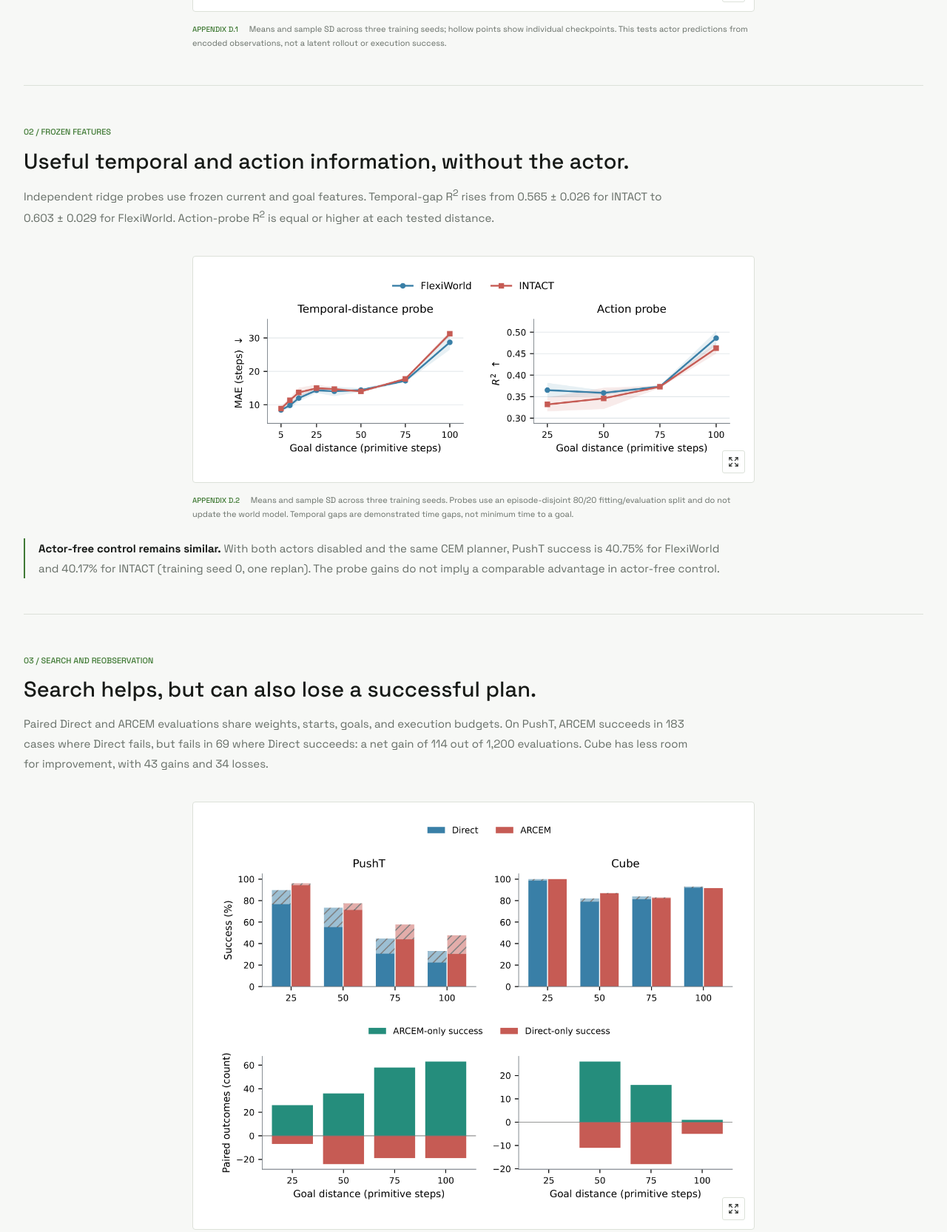
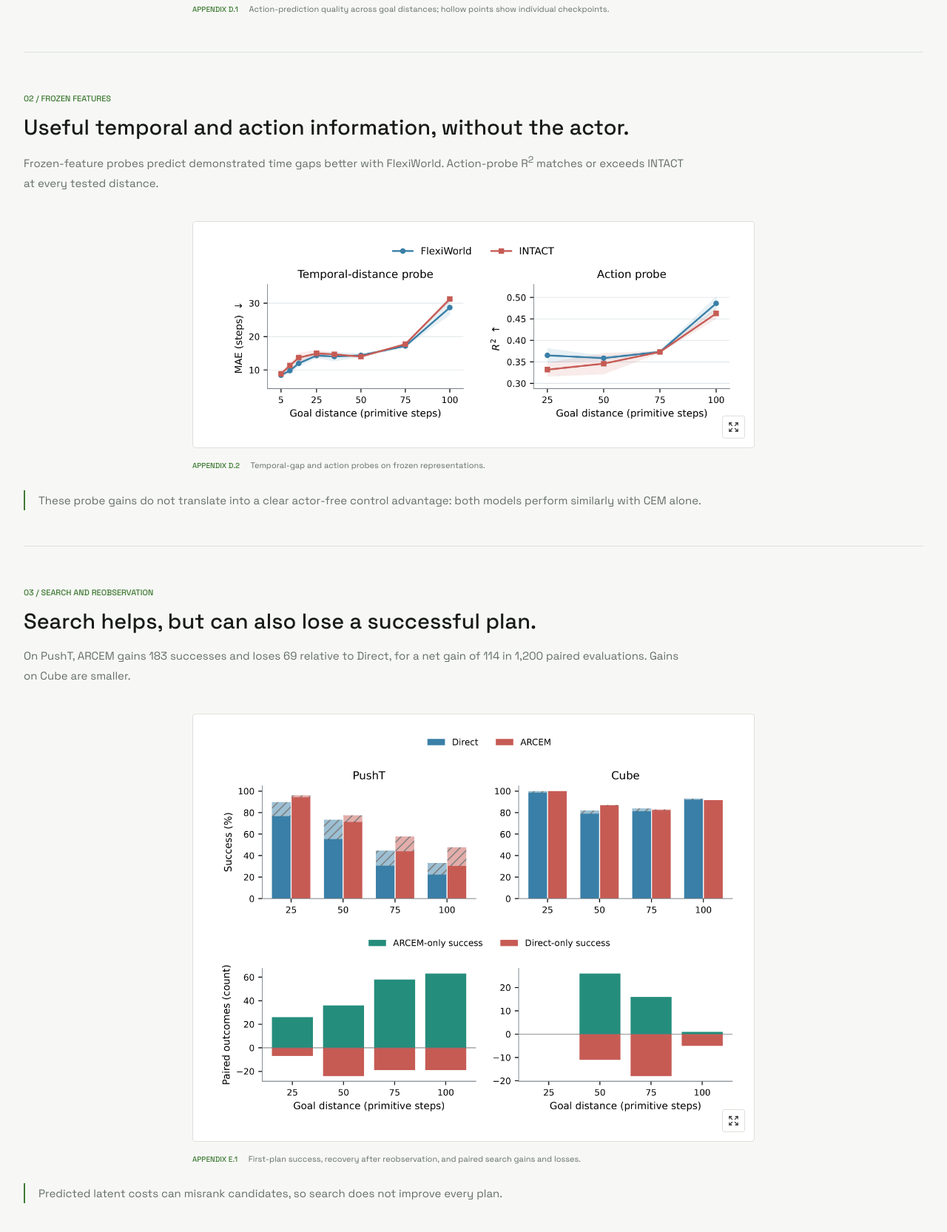
Before and after one commit to Shidu-Ren/FlexiWorld-Project-Page, a website: page index.html in a window 1280 px wide. Shown: the part 8429-10095 px from the top of the page at 74% size. Drawn offline with Linux system fonts and the light colour scheme.

Commit message:
Condense diagnostics copy while preserving key findings

```diff
--- a/index.html
+++ b/index.html
@@ -591,8 +591,7 @@
         <div class="heading-row reveal">
           <h2>Where do the<br />gains come from?</h2>
           <p>
-            Matched comparisons separate action prediction, information in frozen
-            features, and the effects of search and reobservation.
+            A closer look at action prediction, learned features, and search.
           </p>
         </div>
 
@@ -600,10 +599,9 @@
           <div class="diagnostic-heading reveal">
             <span class="eyebrow">01 / ACTION PREDICTION</span>
             <h3 id="action-study-title">Better action predictions at longer goal distances.</h3>
-            <p>On PushT, both actors predict the next five actions from matched
-              observations, goals, and preceding expert actions. FlexiWorld improves
-              all four mean metrics at D = 50, 75, and 100. INTACT is better at
-              D = 25, where FlexiWorld nevertheless maintains comparable Direct success.</p>
+            <p>On PushT, FlexiWorld improves all four mean action-prediction metrics
+              at D = 50, 75, and 100. INTACT predicts better at D = 25, while
+              Direct success remains comparable.</p>
           </div>
           <figure class="paper-figure reveal">
             <button class="image-zoom" data-image="assets/action-diagnostics.png"
@@ -614,9 +612,7 @@
               <span class="zoom-icon"><i data-lucide="expand"></i></span>
             </button>
             <figcaption><span>APPENDIX D.1</span>
-              Means and sample SD across three training seeds; hollow points show
-              individual checkpoints. This tests actor predictions from encoded
-              observations, not a latent rollout or execution success.
+              Action-prediction quality across goal distances; hollow points show individual checkpoints.
             </figcaption>
           </figure>
         </article>
@@ -625,10 +621,9 @@
           <div class="diagnostic-heading reveal">
             <span class="eyebrow">02 / FROZEN FEATURES</span>
             <h3 id="probe-study-title">Useful temporal and action information, without the actor.</h3>
-            <p>Independent ridge probes use frozen current and goal features.
-              Temporal-gap R<sup>2</sup> rises from 0.565 ± 0.026 for INTACT to
-              0.603 ± 0.029 for FlexiWorld. Action-probe R<sup>2</sup> is equal
-              or higher at each tested distance.</p>
+            <p>Frozen-feature probes predict demonstrated time gaps better with
+              FlexiWorld. Action-probe R<sup>2</sup> matches or exceeds INTACT
+              at every tested distance.</p>
           </div>
           <figure class="paper-figure reveal">
             <button class="image-zoom" data-image="assets/frozen-probes.png"
@@ -639,27 +634,19 @@
               <span class="zoom-icon"><i data-lucide="expand"></i></span>
             </button>
             <figcaption><span>APPENDIX D.2</span>
-              Means and sample SD across three training seeds. Probes use an
-              episode-disjoint 80/20 fitting/evaluation split and do not update
-              the world model. Temporal gaps are demonstrated time gaps, not minimum
-              time to a goal.
+              Temporal-gap and action probes on frozen representations.
             </figcaption>
           </figure>
-          <p class="diagnostic-context"><strong>Actor-free control remains similar.</strong>
-            With both actors disabled and the same CEM planner, PushT success is
-            40.75% for FlexiWorld and 40.17% for INTACT (training seed 0, one replan).
-            The probe gains do not imply a comparable advantage in actor-free control.</p>
+          <p class="diagnostic-context">These probe gains do not translate into a
+            clear actor-free control advantage: both models perform similarly with CEM alone.</p>
         </article>
 
         <article class="diagnostic-study" aria-labelledby="recovery-study-title">
           <div class="diagnostic-heading reveal">
             <span class="eyebrow">03 / SEARCH AND REOBSERVATION</span>
             <h3 id="recovery-study-title">Search helps, but can also lose a successful plan.</h3>
-            <p>Paired Direct and ARCEM evaluations share weights, starts, goals, and
-              execution budgets. On PushT, ARCEM succeeds in 183 cases where Direct
-              fails, but fails in 69 where Direct succeeds: a net gain of 114 out
-              of 1,200 evaluations. Cube has less room for improvement, with
-              43 gains and 34 losses.</p>
+            <p>On PushT, ARCEM gains 183 successes and loses 69 relative to Direct,
+              for a net gain of 114 in 1,200 paired evaluations. Gains on Cube are smaller.</p>
           </div>
           <figure class="paper-figure reveal">
             <button class="image-zoom" data-image="assets/paired-recovery.png"
@@ -670,16 +657,11 @@
               <span class="zoom-icon"><i data-lucide="expand"></i></span>
             </button>
             <figcaption><span>APPENDIX E.1</span>
-              Training seed 0; 300 paired evaluations per distance and task.
-              Solid bars show first-stage success; hatched extensions show recovery
-              after reobservation. Lower panels count ARCEM-only and Direct-only
-              successes after both stages. ARCEM uses T = 0.2.
+              First-plan success, recovery after reobservation, and paired search gains and losses.
             </figcaption>
           </figure>
-          <p class="diagnostic-context"><strong>Candidate ranking is still a limitation.</strong>
-            Keeping the Direct plan among the candidates does not guarantee its
-            selection: ARCEM ranks plans by predicted latent costs, not observed
-            execution outcomes.</p>
+          <p class="diagnostic-context">Predicted latent costs can misrank candidates,
+            so search does not improve every plan.</p>
         </article>
       </section>
 
@@ -737,9 +719,7 @@
         <div class="research-note">
           <i data-lucide="scan-eye"></i>
           <p>
-            Evaluated in offline-trained simulation settings. The recorded cases
-            illustrate execution behavior; they do not establish real-world
-            deployment safety.
+            Evaluated in simulation; real-world deployment remains untested.
           </p>
         </div>
       </section>
```
